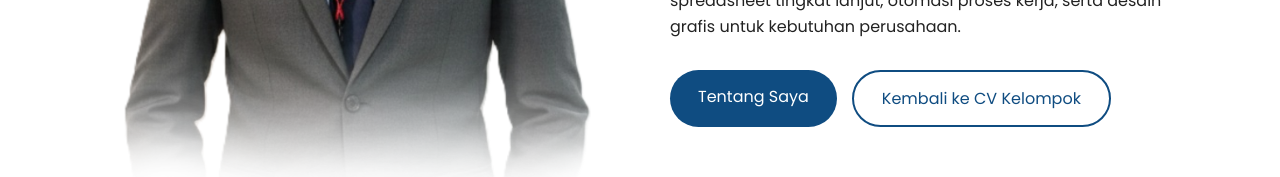
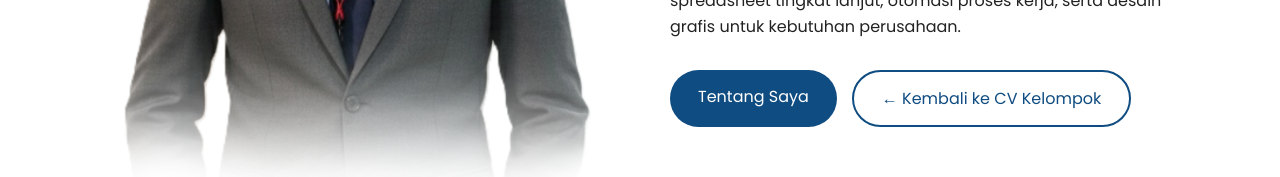
Before and after one commit to ryn-hrmwnn/TugasKelompokPemrogramanWeb, a plain HTML site: page riyan/index.html in a window 1280 px wide. Shown: the part 576-753 px from the top of the page. Drawn offline with Linux system fonts and the light colour scheme.

Commit message:
update arrow cv riyan

```diff
--- a/riyan/index.html
+++ b/riyan/index.html
@@ -46,7 +46,7 @@
                 </p>
                 <div class="hero-button">
                     <a href="#about"> Tentang Saya</a>
-                    <a href="../tugas.html"> Kembali ke CV Kelompok</a>
+                    <a href="../index.html"> ← Kembali ke CV Kelompok</a>
                 </div>
             </div>
         </div>
```
